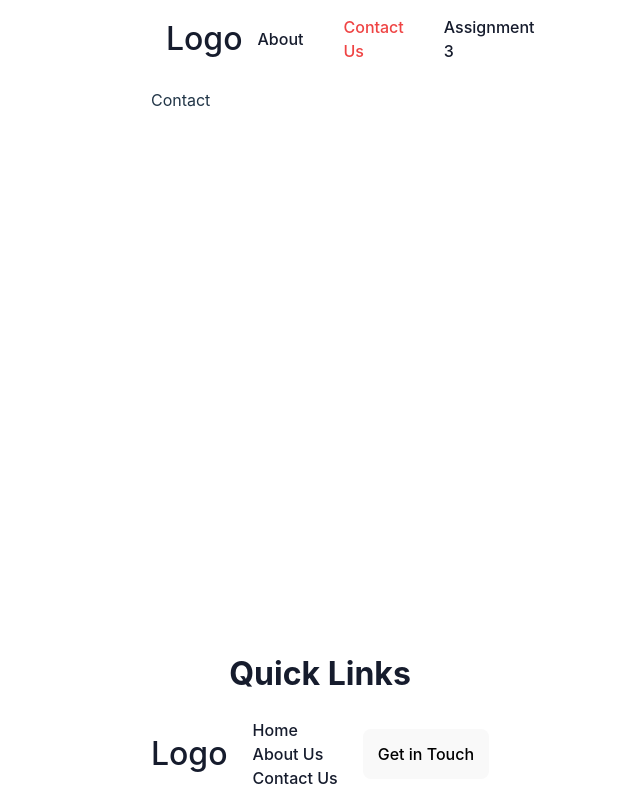
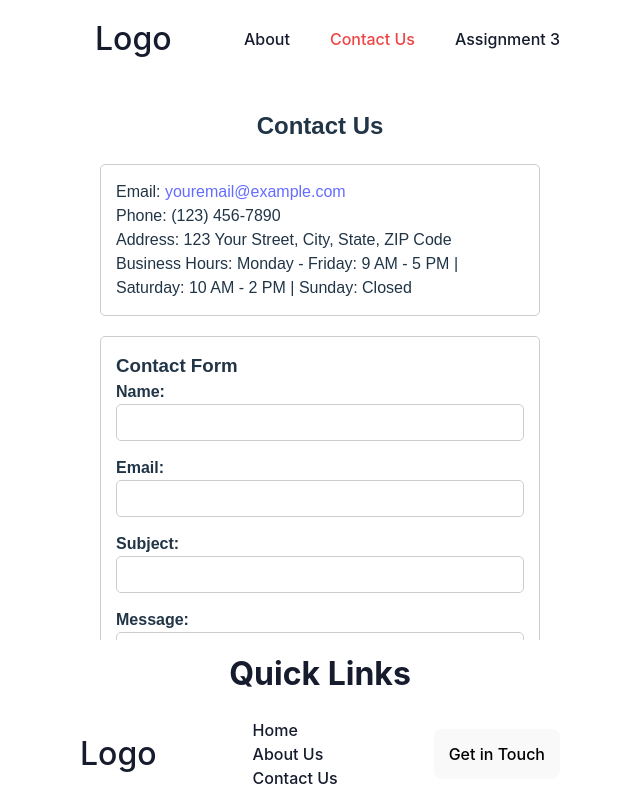
Before and after one commit to ShotaJokhadze/Final_Project, a React (Vite) app: page /contact in a window 1280 px wide. Shown: the whole page, without its empty margins (320-960 px from the left). Built offline with nearby package versions, Linux system fonts and the light colour scheme.

Commit message:
add Contact component

```diff
--- a/src/components/Contact/Contact.jsx
+++ b/src/components/Contact/Contact.jsx
@@ -2,6 +2,38 @@ import './Contact.scss';
 
 export default function Contact() {
   return (
-    <div>Contact</div>
-  )
+    <div className="contact-container">
+      <h2 className="header">Contact Us</h2>
+
+      <div className="contact-info">
+        <p>Email: <a href="mailto:youremail@example.com">youremail@example.com</a></p>
+        <p>Phone: (123) 456-7890</p>
+        <p>Address: 123 Your Street, City, State, ZIP Code</p>
+        <p>Business Hours: Monday - Friday: 9 AM - 5 PM | Saturday: 10 AM - 2 PM | Sunday: Closed</p>
+      </div>
+
+      <div className="contact-form">
+        <h3>Contact Form</h3>
+        <form>
+          <label>
+            Name:
+            <input type="text" name="name" required />
+          </label>
+          <label>
+            Email:
+            <input type="email" name="email" required />
+          </label>
+          <label>
+            Subject:
+            <input type="text" name="subject" required />
+          </label>
+          <label>
+            Message:
+            <textarea name="message" required></textarea>
+          </label>
+          <button type="submit">Submit</button>
+        </form>
+      </div>
+    </div>
+  );
 }
--- a/src/components/Contact/Contact.scss
+++ b/src/components/Contact/Contact.scss
@@ -0,0 +1,41 @@
+.contact-container {
+  max-width: 600px;
+  margin: 0 auto;
+  padding: 20px;
+  font-family: Arial, sans-serif;
+
+  .header {
+    text-align: center;
+    margin-bottom: 20px;
+  }
+
+  .contact-info, .contact-form {
+    margin-bottom: 20px;
+    padding: 15px;
+    border: 1px solid #ccc;
+    border-radius: 5px;
+
+    h2 {
+      margin-top: 0;
+    }
+
+    label {
+      display: block;
+      margin-bottom: 5px;
+      font-weight: bold;
+    }
+
+    input, textarea {
+      width: 100%;
+      padding: 10px;
+      margin-bottom: 10px;
+      border: 1px solid #ccc;
+      border-radius: 5px;
+
+      &:focus {
+        outline: none;
+        border-color: #007bff;
+      }
+    }
+  }
+}
```
